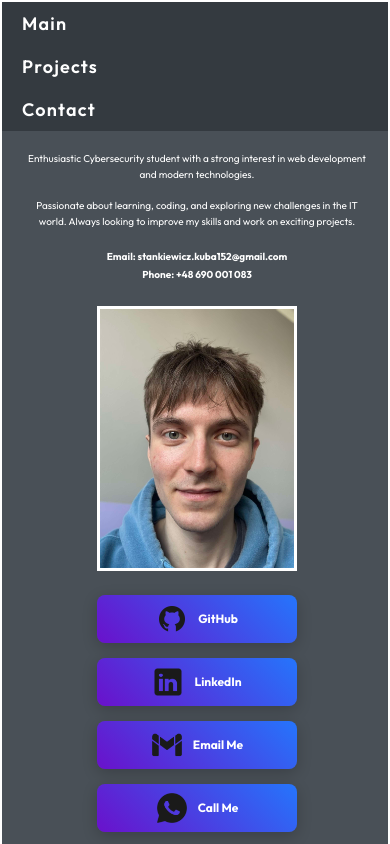
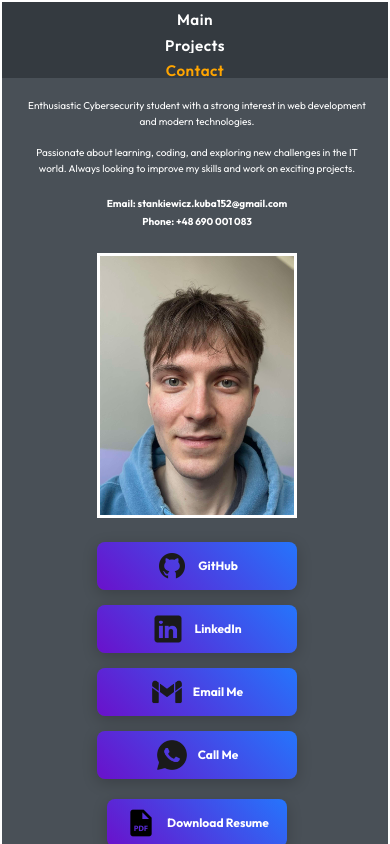
Before and after one commit to JakubStankiewicz1/kuba-portfolio, a React (Vite) app in the folder frontend/: page /kuba-portfolio/contact in a window 390 px wide. Built offline with nearby package versions, Linux system fonts and the light colour scheme.

Commit message:
Navbar display

```diff
--- a/frontend/src/components/Navbar/Navbar.jsx
+++ b/frontend/src/components/Navbar/Navbar.jsx
@@ -1,4 +1,4 @@
-import { Link, useLocation } from 'react-router-dom';
+import { Link, NavLink, useLocation } from 'react-router-dom';
 import './navbar.css';
 
 const Navbar = () => {
@@ -19,23 +19,23 @@ const Navbar = () => {
 
   return (
     <div className={`navbar ${getActiveClass()}`}>
-      <div className="navItem navItemOne">
+      <NavLink to="/" className="navItem navItemOne">
         <Link to="/" className="navLink">
           <p className="navLinkText">Main</p>
         </Link>
-      </div>
+      </NavLink>
 
-      <div className="navItem navItemTwo">
-        <Link to="/projects" className="navLink">
+      <NavLink to="/projects" className="navItem navItemTwo">
+        <div to="/projects" className="navLink">
           <p className="navLinkText">Projects</p>
-        </Link>
-      </div>
+        </div>
+      </NavLink>
 
-      <div className="navItem navItemThree">
-        <Link to="/contact" className="navLink">
+      <NavLink to="/contact" className="navItem navItemThree">
+        <div className="navLink">
           <p className="navLinkText">Contact</p>
-        </Link>
-      </div>
+        </div>
+      </NavLink>
     </div>
   );
 };
--- a/frontend/src/components/Navbar/navbar.css
+++ b/frontend/src/components/Navbar/navbar.css
@@ -13,6 +13,7 @@
     transition: transform 0.3s ease-in-out;
     top: 0;
     left: 0;
+    text-decoration: none;
 }
 
 .navLinkText {
@@ -20,6 +21,7 @@
     font-size: 24px;
     font-weight: 600;
     letter-spacing: 1.8px;
+    color: #fff;
 }
 
 .navLink {
@@ -38,46 +40,50 @@
 .navItemOne {
     background-color: #343A40;
     height: 100%;
-    width: 70px;
+    width: 3vw;
 }
 
 .navItemTwo {
     background-color: #343A40;
     height: 100%;
-    width: 70px;
+    width: 3vw;
 }
 
 .navItemThree {
     background-color: #343A40;
     height: 100%;
-    width: 70px;
+    width: 3vw;
 }
 
 .navbar.main-active .navItemTwo {
-    transform: translateX(calc(100vw - 214px));
-    border-right: 2px solid #fff;
-    border-left: 2px solid #fff;
+    transform: translateX(calc(100vw - 9vw));
+    border-right: 0.2vw solid #fff;
+    border-left: 0.2vw solid #fff;
 }
 
 .navbar.main-active .navItemThree {
-    transform: translateX(calc(100vw - 214px));
+    transform: translateX(calc(100vw - 9vw));
 }
 
 .navbar.projects-active .navItemThree {
-    transform: translateX(calc(100vw - 214px));
-    border-left: 2px solid #fff;
+    transform: translateX(calc(100vw - 9vw));
+    border-left: 0.2vw solid #fff;
 }
 
 .navbar.projects-active .navItemTwo {
-    border-left: 2px solid #fff;
+    border-left: 0.2vw solid #fff;
 }
 
 .navbar.contact-active .navItemThree {
-    border-left: 2px solid #fff;
+    border-left: 0.2vw solid #fff;
 }
 
 .navbar.contact-active .navItemOne {
-    border-right: 2px solid #fff;
+    border-right: 0.2vw solid #fff;
+}
+
+.navItem.active .navLinkText {
+    color: #ffa500;
 }
 
 /* RESPONSYWNOŚĆ */
@@ -87,18 +93,21 @@
         align-items: flex-start;
         justify-content: center;
         width: 100%;
+        height: auto;
+        background-color: #343A40;
     }
 
     .navItem {
         width: 100%;
-        justify-content: flex-start;
-        padding: 10px 20px;
+        justify-content: center;
+        padding: 1vh 0;
+        height: 3vh;
     }
 
     .navLinkText {
         margin-top: 0;
-        font-size: 18px;
-        letter-spacing: 1.2px;
+        font-size: 1.8vh;
+        letter-spacing: 0.12vw;
     }
 
     .navLink {
@@ -110,7 +119,7 @@
     .navItemTwo,
     .navItemThree {
         width: 100%;
-        height: auto;
+        height: 3vh;
     }
 
     .navbar.main-active .navItemTwo,
```
